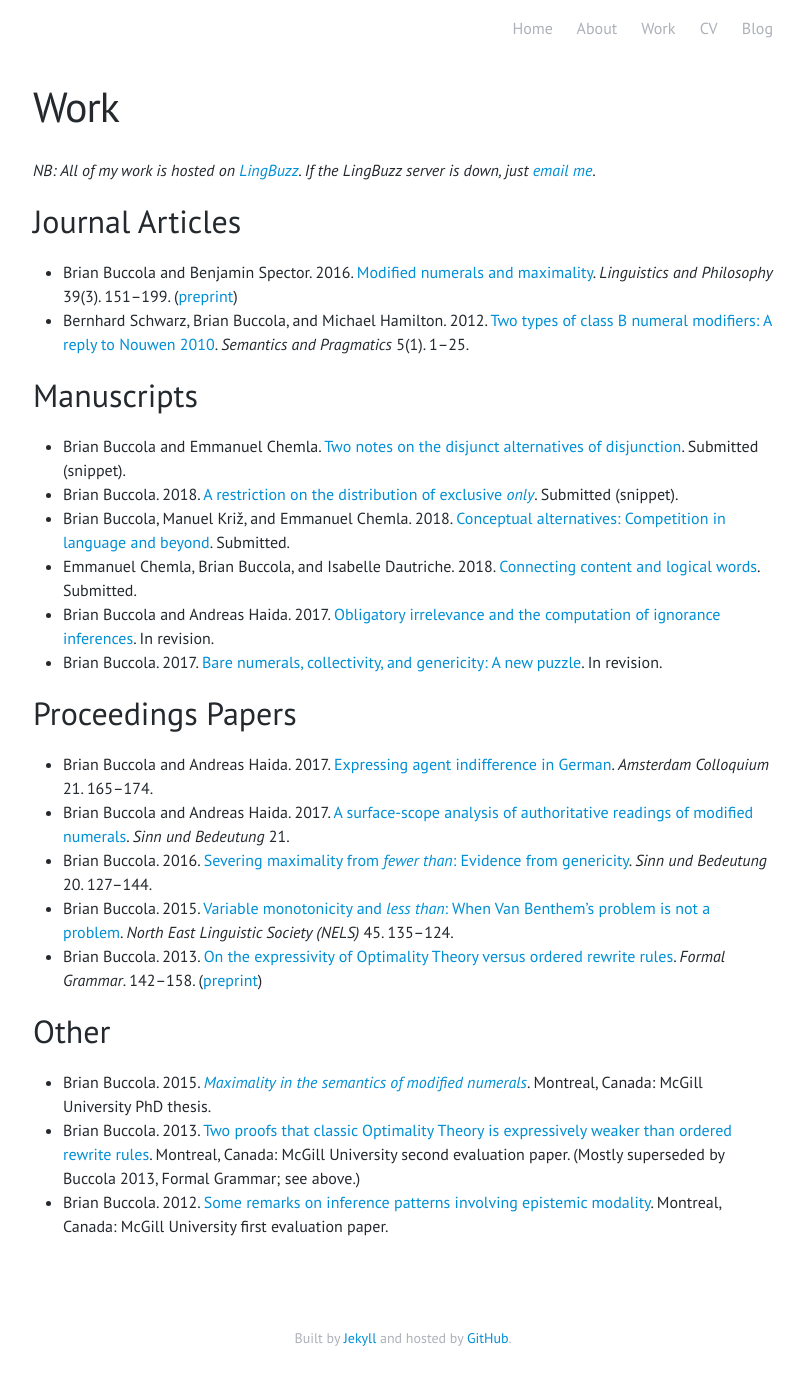
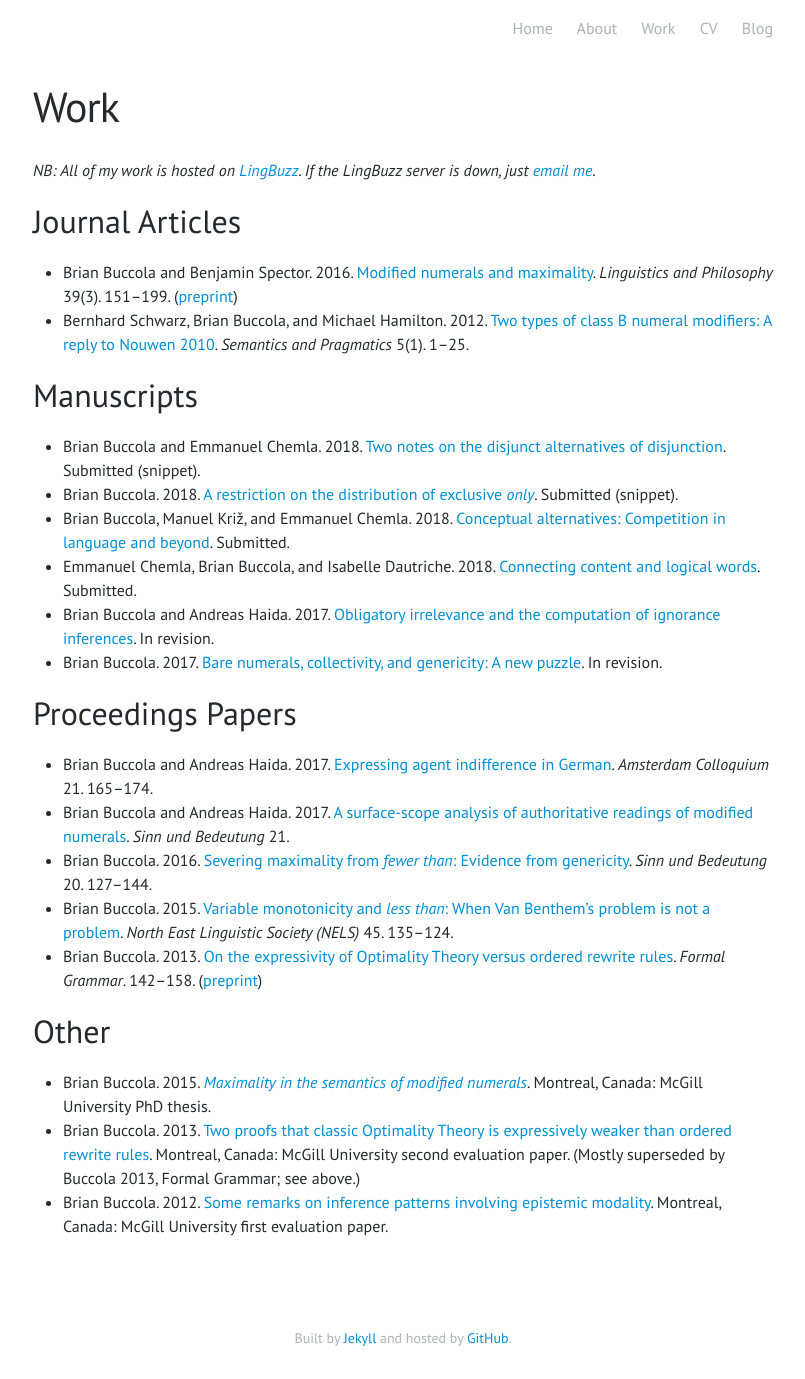
Before and after one commit to brianbuccola/brianbuccola.github.io, a Jekyll site: the page built from work.md, in a window 1280 px wide. Shown: the whole page, without its empty margins (237-1042 px from the left). Built offline with Jekyll 4.4.1, drawn with Linux system fonts in a browser that asks for light colours; some web fonts are replaced.

Commit message:
Forgot date on disjunction squib

```diff
--- a/work.md
+++ b/work.md
@@ -21,7 +21,7 @@ redirect_from: /research.html
 
 ## Manuscripts
 
-- Brian Buccola and Emmanuel Chemla. [Two notes on the disjunct alternatives of disjunction][or-snippet]. Submitted (snippet).
+- Brian Buccola and Emmanuel Chemla. 2018. [Two notes on the disjunct alternatives of disjunction][or-snippet]. Submitted (snippet).
 - Brian Buccola. 2018. [A restriction on the distribution of exclusive *only*][only-snippet]. Submitted (snippet).
 - Brian Buccola, Manuel Križ, and Emmanuel Chemla. 2018. [Conceptual alternatives: Competition in language and beyond][concepts-lb]. Submitted.
 - Emmanuel Chemla, Brian Buccola, and Isabelle Dautriche. 2018. [Connecting content and logical words][connecting-sa]. Submitted.
```
